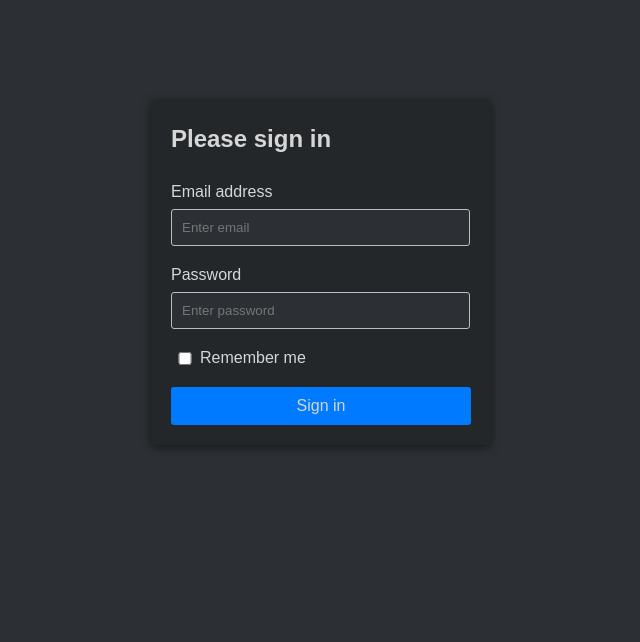
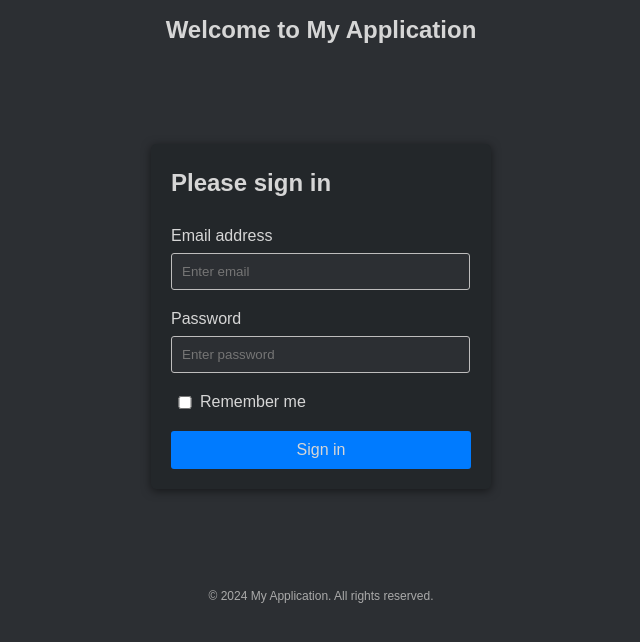
Before and after one commit to nguyenbaolab/quality-control, a React (Create React App) app: page /login in a window 1280 px wide. Shown: the top 642 px of the page, without its empty margins (319-959 px from the left). Built offline with nearby package versions, Linux system fonts and the light colour scheme.

Commit message:
Review all

```diff
--- a/src/App.tsx
+++ b/src/App.tsx
@@ -2,13 +2,30 @@ import React from 'react';
 import { Routes, Route } from 'react-router-dom';
 import Login from './login/Login';
 import Admin from './admin/Admin';
+import Reviewer from './reviewer/Reviewer';
 
 function App() {
   return (
-    <Routes>
-      <Route path="/login" element={<Login />} />
-      <Route path="/admin" element={<Admin />} /> {/* Admin route */}
-    </Routes>
+    <div className="d-flex flex-column min-vh-100">
+    {/* Header */}
+    <header className="bg-light text-center py-3">
+      <h1>Welcome to My Application</h1>
+    </header>
+
+    {/* Main */}
+    <main className="flex-fill">
+      <Routes>
+        <Route path="/login" element={<Login />} />
+        <Route path="/admin" element={<Admin />} />
+        <Route path="/reviewer" element={<Reviewer />} />
+      </Routes>
+    </main>
+
+    {/* Footer */}
+    <footer className="bg-light text-center py-3">
+      <p>&copy; 2024 My Application. All rights reserved.</p>
+    </footer>
+  </div>
   );
 }
 
--- a/src/admin/Admin.css
+++ b/src/admin/Admin.css
@@ -1,22 +1,22 @@
 body {
-    background-color: #2c2f33; /* Dark background */
-    color: rgb(214, 214, 214); /* White text for contrast */
-    font-family: Arial, sans-serif; /* Font style */
+    background-color: #2c2f33;
+    color: rgb(214, 214, 214);
+    font-family: Arial, sans-serif;
 }
 
 .Login {
-    width: 300px; /* Set a fixed width for the login form */
-    margin: 100px auto; /* Center the form */
-    padding: 20px; /* Padding inside the form */
-    background-color: #23272a; /* Darker background for the form */
-    border-radius: 5px; /* Rounded corners */
-    box-shadow: 0 2px 10px rgba(0, 0, 0, 0.5); /* Subtle shadow */
+    width: 300px;
+    margin: 100px auto;
+    padding: 20px;
+    background-color: #23272a;
+    border-radius: 5px;
+    box-shadow: 0 2px 10px rgba(0, 0, 0, 0.5);
 }
 
 h1 {
-    font-size: 24px; /* Title font size */
-    text-align: center; /* Center the title */
-    margin-bottom: 20px; /* Space below the title */
+    font-size: 24px;
+    text-align: center;
+    margin-bottom: 20px;
 }
 
 h2 {
@@ -25,49 +25,49 @@ h2 {
 }
 
 .form-group {
-    margin-bottom: 20px; /* Space between form elements */
+    margin-bottom: 20px;
     margin-right: 23px;
 }
 
 label {
-    display: block; /* Labels on their own line */
-    margin-bottom: 8px; /* Space below labels */
+    display: block;
+    margin-bottom: 8px;
 }
 
 input[type="email"],
 input[type="password"] {
-    width: 100%; /* Full width inputs */
-    padding: 10px; /* Padding inside inputs */
-    border: 1px solid #bebdbd; /* Light border */
-    border-radius: 3px; /* Slightly rounded corners */
-    background-color: #2c2f33; /* Dark input background */
-    color: rgb(214, 214, 214); /* White text */
+    width: 100%;
+    padding: 10px;
+    border: 1px solid #bebdbd;
+    border-radius: 3px;
+    background-color: #2c2f33;
+    color: rgb(214, 214, 214);
 }
 
 input[type="checkbox"] {
-    margin-right: 5px; /* Space between checkbox and label */
+    margin-right: 5px;
     float: left;
     width: 20px;
 }
 
 .btn {
-    width: 100%; /* Full width button */
-    padding: 10px; /* Padding inside the button */
-    border: none; /* No border */
-    border-radius: 3px; /* Rounded corners */
-    background-color: #007bff; /* Blue button */
-    color: rgb(214, 214, 214); /* White text */
-    font-size: 16px; /* Button font size */
-    cursor: pointer; /* Pointer cursor on hover */
+    width: 100%;
+    padding: 10px;
+    border: none;
+    border-radius: 3px;
+    background-color: #007bff;
+    color: rgb(214, 214, 214);
+    font-size: 16px;
+    cursor: pointer;
 }
 
 .btn:hover {
-    background-color: #0056b3; /* Darker blue on hover */
+    background-color: #0056b3;
 }
 
 footer {
-    text-align: center; /* Center the footer */
-    margin-top: 20px; /* Space above the footer */
-    font-size: 12px; /* Smaller font size */
-    color: #aaa; /* Light grey color */
+    text-align: center;
+    margin-top: 20px;
+    font-size: 12px;
+    color: #aaa;
 }
--- a/src/admin/Admin.tsx
+++ b/src/admin/Admin.tsx
@@ -1,6 +1,6 @@
 import React from 'react';
 
-const Admin: React.FC = () => { // Specify that Admin is a React Functional Component
+const Admin: React.FC = () => {
   return (
     <div>
       <h1>Welcome to the Admin Dashboard!</h1>
--- a/src/index.tsx
+++ b/src/index.tsx
@@ -1,8 +1,8 @@
 import React from 'react';
 import ReactDOM from 'react-dom/client';
-import { BrowserRouter } from 'react-router-dom'; // Only import BrowserRouter here
+import { BrowserRouter } from 'react-router-dom';
 import './index.css';
-import App from './App'; // Import your App component
+import App from './App';
 import reportWebVitals from './reportWebVitals';
 
 const root = ReactDOM.createRoot(
@@ -10,7 +10,7 @@ const root = ReactDOM.createRoot(
 );
 root.render(
   <React.StrictMode>
-    <BrowserRouter> {/* Wrap your entire app with one BrowserRouter */}
+    <BrowserRouter> {/* Wrap the entire app with one BrowserRouter */}
       <App />
     </BrowserRouter>
   </React.StrictMode>
--- a/src/login/Login.css
+++ b/src/login/Login.css
@@ -1,22 +1,22 @@
 body {
-    background-color: #2c2f33; /* Dark background */
-    color: rgb(214, 214, 214); /* White text for contrast */
-    font-family: Arial, sans-serif; /* Font style */
+    background-color: #2c2f33;
+    color: rgb(214, 214, 214);
+    font-family: Arial, sans-serif;
 }
 
 .Login {
-    width: 300px; /* Set a fixed width for the login form */
-    margin: 100px auto; /* Center the form */
-    padding: 20px; /* Padding inside the form */
-    background-color: #23272a; /* Darker background for the form */
-    border-radius: 5px; /* Rounded corners */
-    box-shadow: 0 2px 10px rgba(0, 0, 0, 0.5); /* Subtle shadow */
+    width: 300px;
+    margin: 100px auto;
+    padding: 20px;
+    background-color: #23272a;
+    border-radius: 5px;
+    box-shadow: 0 2px 10px rgba(0, 0, 0, 0.5);
 }
 
 h1 {
-    font-size: 24px; /* Title font size */
-    text-align: center; /* Center the title */
-    margin-bottom: 20px; /* Space below the title */
+    font-size: 24px;
+    text-align: center;
+    margin-bottom: 20px;
 }
 
 h2 {
@@ -25,49 +25,49 @@ h2 {
 }
 
 .form-group {
-    margin-bottom: 20px; /* Space between form elements */
+    margin-bottom: 20px;
     margin-right: 23px;
 }
 
 label {
-    display: block; /* Labels on their own line */
-    margin-bottom: 8px; /* Space below labels */
+    display: block;
+    margin-bottom: 8px;
 }
 
 input[type="email"],
 input[type="password"] {
-    width: 100%; /* Full width inputs */
-    padding: 10px; /* Padding inside inputs */
-    border: 1px solid #bebdbd; /* Light border */
-    border-radius: 3px; /* Slightly rounded corners */
-    background-color: #2c2f33; /* Dark input background */
-    color: rgb(214, 214, 214); /* White text */
+    width: 100%;
+    padding: 10px;
+    border: 1px solid #bebdbd;
+    border-radius: 3px;
+    background-color: #2c2f33;
+    color: rgb(214, 214, 214);
 }
 
 input[type="checkbox"] {
-    margin-right: 5px; /* Space between checkbox and label */
+    margin-right: 5px;
     float: left;
     width: 20px;
 }
 
 .btn {
-    width: 100%; /* Full width button */
-    padding: 10px; /* Padding inside the button */
-    border: none; /* No border */
-    border-radius: 3px; /* Rounded corners */
-    background-color: #007bff; /* Blue button */
-    color: rgb(214, 214, 214); /* White text */
-    font-size: 16px; /* Button font size */
-    cursor: pointer; /* Pointer cursor on hover */
+    width: 100%;
+    padding: 10px;
+    border: none;
+    border-radius: 3px;
+    background-color: #007bff;
+    color: rgb(214, 214, 214);
+    font-size: 16px;
+    cursor: pointer;
 }
 
 .btn:hover {
-    background-color: #0056b3; /* Darker blue on hover */
+    background-color: #0056b3;
 }
 
 footer {
-    text-align: center; /* Center the footer */
-    margin-top: 20px; /* Space above the footer */
-    font-size: 12px; /* Smaller font size */
-    color: #aaa; /* Light grey color */
+    text-align: center;
+    margin-top: 20px;
+    font-size: 12px;
+    color: #aaa;
 }
--- a/src/login/Login.tsx
+++ b/src/login/Login.tsx
@@ -1,11 +1,11 @@
-import React, { useState } from 'react'; // Import React and useState
+import React, { useState } from 'react';
 import { useNavigate } from 'react-router-dom';
 import './Login.css';
 
 const Login: React.FC = () => {
   const navigate = useNavigate(); // Create a navigate function
-  const [email, setEmail] = useState(''); // State for email
-  const [password, setPassword] = useState(''); // State for password
+  const [email, setEmail] = useState('');
+  const [password, setPassword] = useState('');
 
   const handleSubmit = (event: React.FormEvent<HTMLFormElement>) => {
     event.preventDefault(); // Prevent default form submission behavior
@@ -16,10 +16,10 @@ const Login: React.FC = () => {
 
     // Check if the email and password match the hardcoded credentials
     if (email === adminEmail && password === adminPassword) {
-      alert('Logging in...'); // Alert for logging in
-      navigate('/admin'); // Navigate to the admin route
+      alert('Logging in...');
+      navigate('/admin');
     } else {
-      alert('Invalid email or password'); // Alert for invalid credentials
+      alert('Invalid email or password');
     }
   };
 
--- a/src/reviewer/Reviewer.tsx
+++ b/src/reviewer/Reviewer.tsx
@@ -1,10 +1,10 @@
 import React from 'react';
 
-const Admin: React.FC = () => { // Specify that Admin is a React Functional Component
+const Admin: React.FC = () => {
   return (
     <div>
       <h1>Welcome to the Reviewer Dashboard!</h1>
-      {/* Additional admin content goes here */}
+      {/* Additional reviewer content goes here */}
     </div>
   );
 }
```
